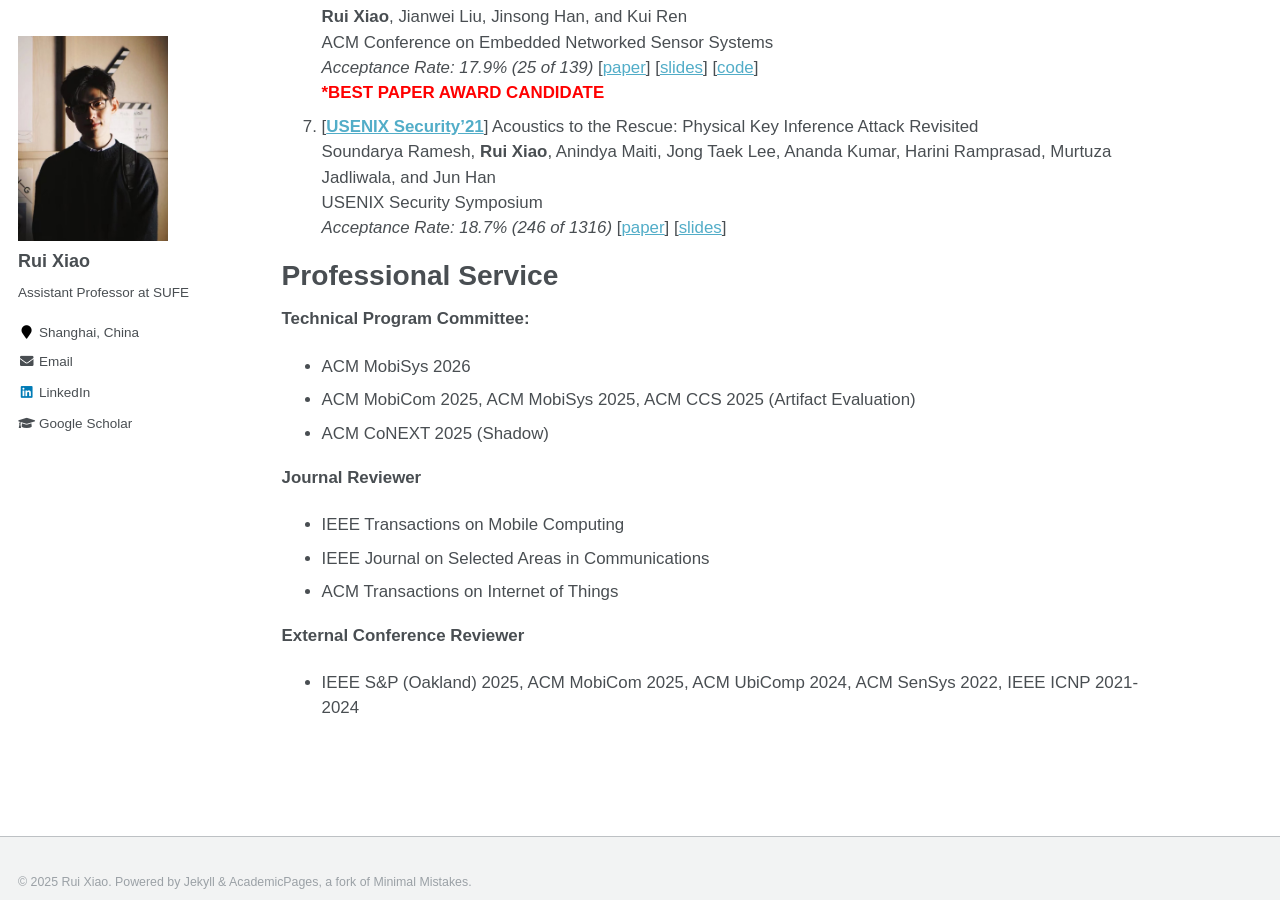
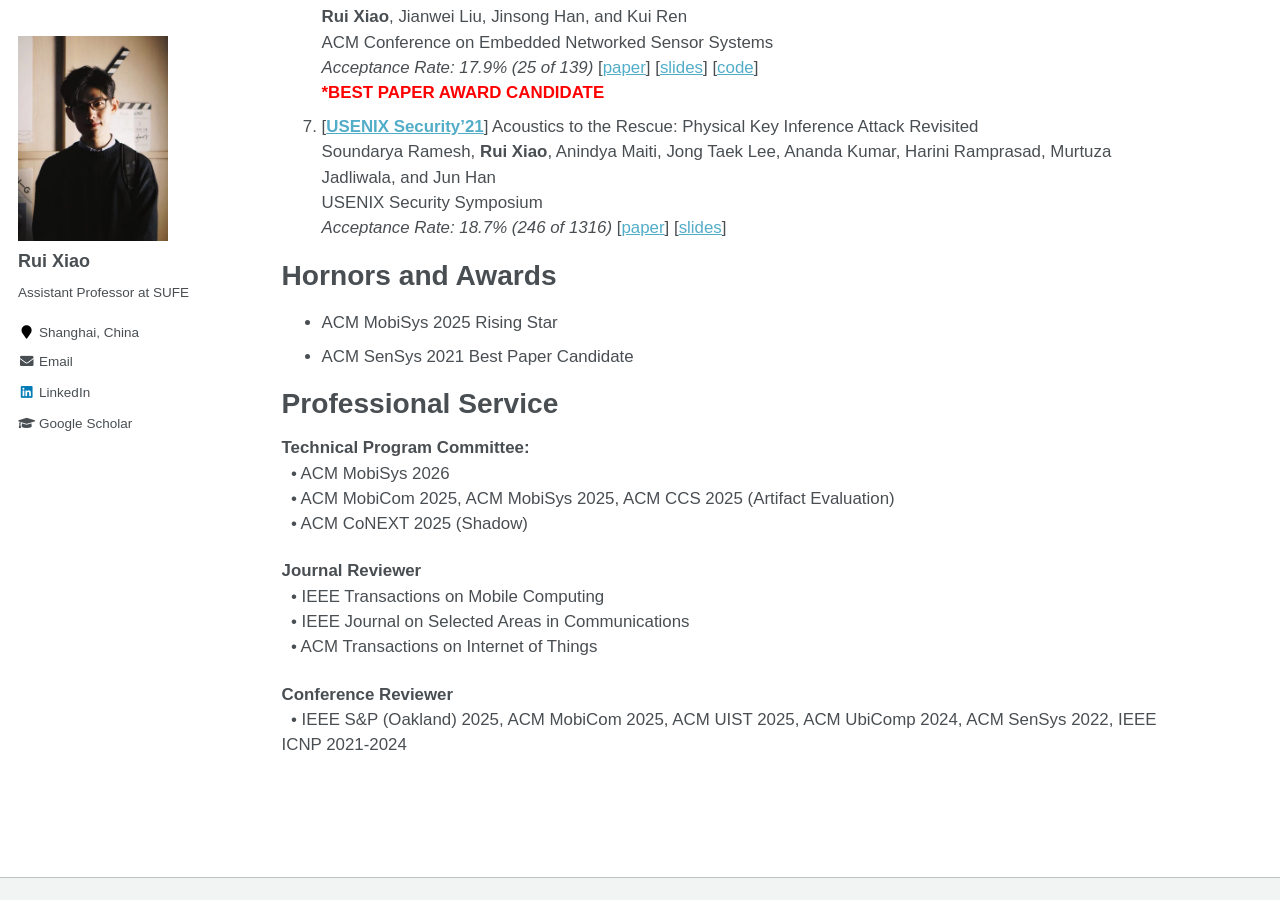
Before and after one commit to ruixiao24/ruixiao24.github.io, a Jekyll site: the page built from _pages/about.md, in a window 1280 px wide and 900 px high, scrolled down 1561 px. Built offline with Jekyll 4.4.1, drawn with Linux system fonts in a browser that asks for light colours.

Commit message:
Add honors and awards section to about page

```diff
--- a/_pages/about.md
+++ b/_pages/about.md
@@ -61,16 +61,20 @@
     USENIX Security Symposium
     *Acceptance Rate: 18.7% (246 of 1316)* [[paper](https://www.usenix.org/system/files/sec21fall-ramesh.pdf)] [[slides](https://www.usenix.org/system/files/sec21_slides_ramesh.pdf)]
 
+# Hornors and Awards
+- ACM MobiSys 2025 Rising Star
+- ACM SenSys 2021 Best Paper Candidate
+
 # Professional Service
 **Technical Program Committee:**
-- ACM MobiSys 2026
-- ACM MobiCom 2025, ACM MobiSys 2025, ACM CCS 2025 (Artifact Evaluation)
-- ACM CoNEXT 2025 (Shadow)
+&nbsp;&nbsp;•  ACM MobiSys 2026
+&nbsp;&nbsp;•  ACM MobiCom 2025, ACM MobiSys 2025, ACM CCS 2025 (Artifact Evaluation)
+&nbsp;&nbsp;•  ACM CoNEXT 2025 (Shadow)
 
 **Journal Reviewer**
-- IEEE Transactions on Mobile Computing
-- IEEE Journal on Selected Areas in Communications
-- ACM Transactions on Internet of Things
+&nbsp;&nbsp;•  IEEE Transactions on Mobile Computing
+&nbsp;&nbsp;•  IEEE Journal on Selected Areas in Communications
+&nbsp;&nbsp;•  ACM Transactions on Internet of Things
 
-**External Conference Reviewer**
-- IEEE S&P (Oakland) 2025, ACM MobiCom 2025, ACM UbiComp 2024, ACM SenSys 2022, IEEE ICNP 2021-2024
+**Conference Reviewer**
+&nbsp;&nbsp;•  IEEE S&P (Oakland) 2025, ACM MobiCom 2025, ACM UIST 2025, ACM UbiComp 2024, ACM SenSys 2022, IEEE ICNP 2021-2024
```
